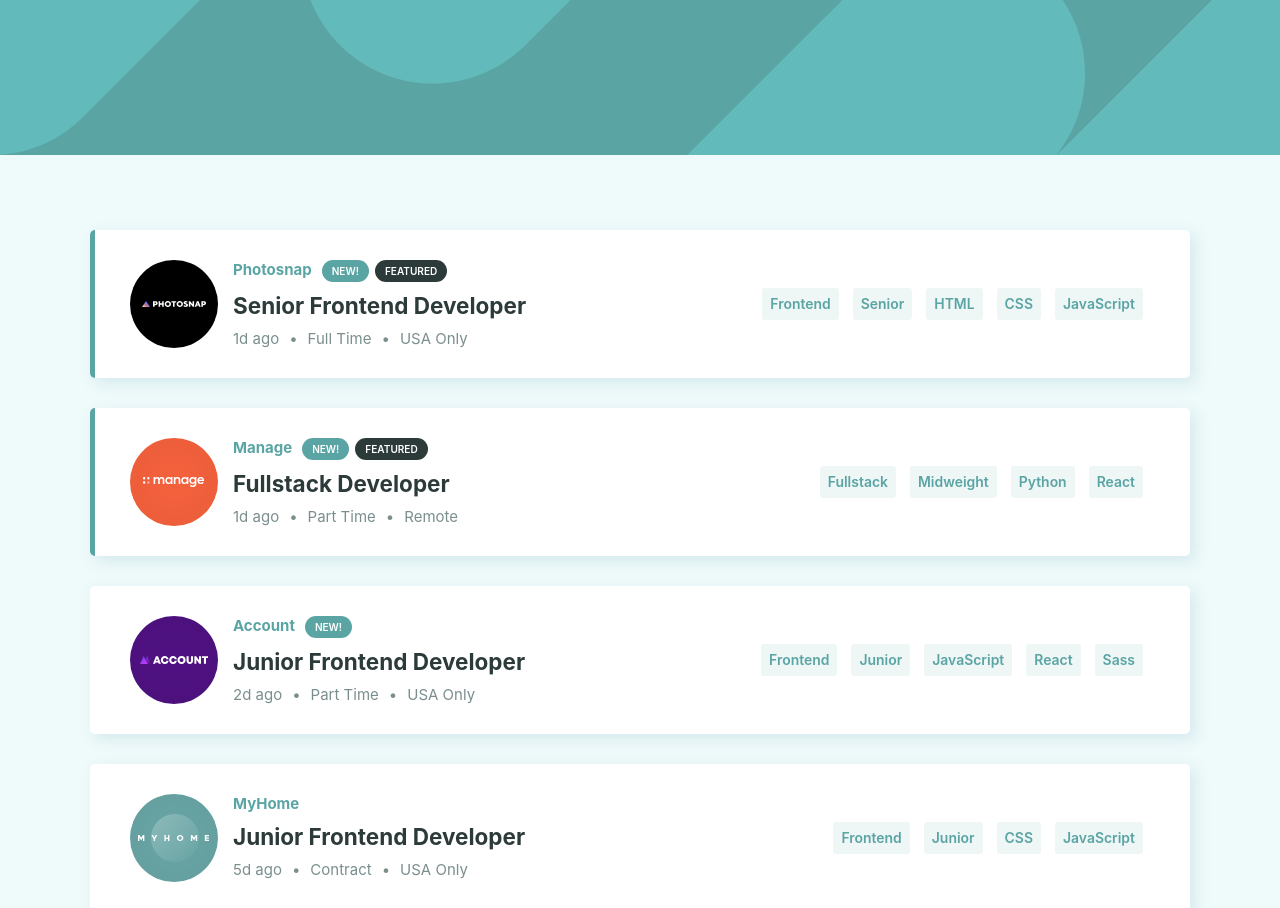
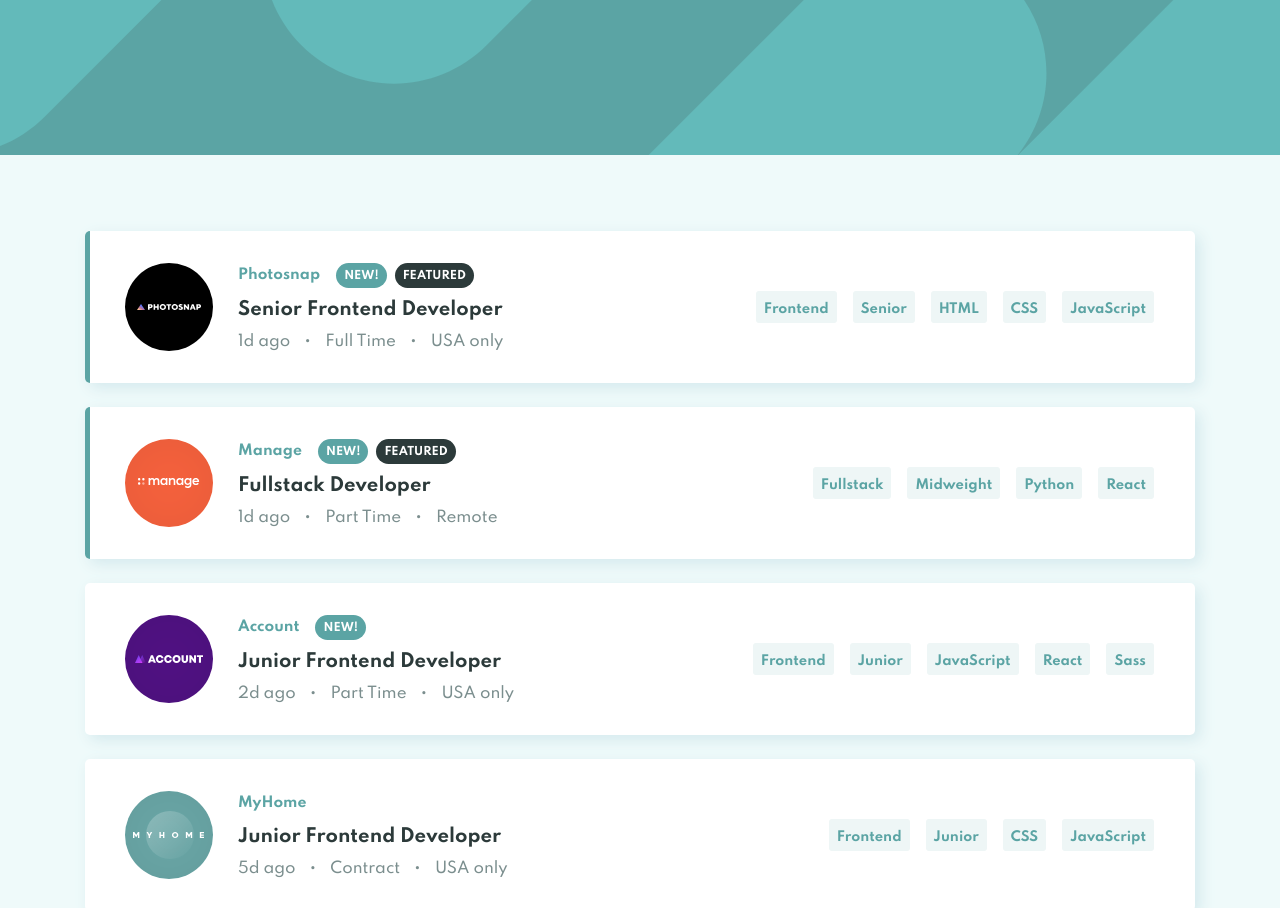
Before and after one commit to Annastrin/job-listings, a React app: page / in a window 1280 px wide. Shown: the top 908 px of the page. Built offline with nearby package versions, Linux system fonts and the light colour scheme.

Commit message:
Add pixel perfect to desktop

```diff
--- a/src/components/app/app-styles.js
+++ b/src/components/app/app-styles.js
@@ -28,7 +28,7 @@
     }
   },
   main: {
-    padding: '75px 60px'
+    padding: '76px 60px'
   },
   container: {
     position: 'relative',
--- a/src/components/card/card-styles.js
+++ b/src/components/card/card-styles.js
@@ -11,10 +11,10 @@
     position: 'relative',
     display: 'flex',
     justifyContent: 'space-between',
-    maxWidth: 1100,
-    margin: '0 auto 30px',
+    maxWidth: 1110,
+    margin: '0 auto 24px',
     borderRadius: 5,
-    padding: '30px 40px',
+    padding: '32px 40px',
     backgroundColor: `${colors.White}`,
     boxShadow: `5px 5px 15px hsl(188, 40%, 88%)`,
     animationName: '$opacity-animation',
@@ -41,12 +41,13 @@
   logo: {
     width: 88,
     height: 88,
-    marginRight: '15px'
+    marginRight: '25px'
   },
   company: {
     display: 'inline-block',
-    margin: '0 10px 0 0',
-    fontSize: '1rem'
+    margin: '0 16px 0 0',
+    fontSize: '14px',
+    lineHeight: '24px'
   },
   labels: {
     display: 'inline-block'
@@ -54,9 +55,9 @@
   label: {
     display: 'inline-block',
     borderRadius: 50,
-    margin: '0 3px',
-    padding: '5px 10px',
-    fontSize: '0.67rem',
+    margin: '0 4px',
+    padding: '7px 8px 5px 8px',
+    fontSize: '11px',
     fontWeight: 600,
     color: `${colors.White}`,
 
@@ -68,8 +69,9 @@
     }
   },
   position: {
-    margin: '10px 0',
+    margin: '12px 0',
     color: `${colors.VeryDarkGrayishCyan}`,
+    fontSize: '18px',
     cursor: 'pointer',
     transition: 'all 0.3s',
     '&:hover, &:active': {
@@ -79,7 +81,7 @@
   meta: {
     color: `${colors.DarkGrayishCyan}`,
     '& span': {
-      padding: '0 10px',
+      padding: '0 14px',
 
       '&:first-child': {
         paddingLeft: 0
@@ -90,7 +92,8 @@
     display: 'flex',
     justifyContent: 'right',
     flexWrap: 'wrap',
-    alignSelf: 'center'
+    alignSelf: 'center',
+    margin: '0 -7px'
   },
   new: {
     marginLeft: 0
--- a/src/components/header/header-styles.js
+++ b/src/components/header/header-styles.js
@@ -8,7 +8,8 @@
     backgroundColor: `${colors.Primary}`,
     backgroundImage: `url(${bgDesktop})`,
     backgroundRepeat: 'no-repeat',
-    backgroundSize: 'cover'
+    backgroundSize: 'cover',
+    backgroundPosition: 'center'
   }
 });
 
--- a/src/components/tag/tag-styles.js
+++ b/src/components/tag/tag-styles.js
@@ -10,12 +10,12 @@
     display: 'inline-block',
     height: 32,
     position: 'relative',
-    margin: 7,
-    padding: '0 8px',
+    margin: 8,
+    padding: '2px 8px 0',
     borderRadius: 3,
     backgroundColor: `${colors.FilterTablets}`,
     color: `${colors.Primary}`,
-    fontSize: '0.93rem',
+    fontSize: '13px',
     fontWeight: 600,
     lineHeight: '32px',
     cursor: 'pointer',
--- a/src/data/index.js
+++ b/src/data/index.js
@@ -10,7 +10,7 @@
     "level": "Senior",
     "postedAt": "1d ago",
     "contract": "Full Time",
-    "location": "USA Only",
+    "location": "USA only",
     "languages": ["HTML", "CSS", "JavaScript"],
     "tools": []
   },
@@ -40,7 +40,7 @@
     "level": "Junior",
     "postedAt": "2d ago",
     "contract": "Part Time",
-    "location": "USA Only",
+    "location": "USA only",
     "languages": ["JavaScript"],
     "tools": ["React", "Sass"]
   },
@@ -55,7 +55,7 @@
     "level": "Junior",
     "postedAt": "5d ago",
     "contract": "Contract",
-    "location": "USA Only",
+    "location": "USA only",
     "languages": ["CSS", "JavaScript"],
     "tools": []
   },
@@ -85,7 +85,7 @@
     "level": "Junior",
     "postedAt": "2w ago",
     "contract": "Full Time",
-    "location": "UK Only",
+    "location": "UK only",
     "languages": ["Ruby"],
     "tools": ["RoR"]
   },
@@ -115,7 +115,7 @@
     "level": "Junior",
     "postedAt": "2w ago",
     "contract": "Full Time",
-    "location": "USA Only",
+    "location": "USA only",
     "languages": ["JavaScript"],
     "tools": ["Vue", "Sass"]
   },
--- a/src/index.css
+++ b/src/index.css
@@ -1,8 +1,11 @@
+@import url('https://fonts.googleapis.com/css2?family=Spartan:wght@500;700&display=swap');
+
 body {
   margin: 0;
-  font-family: -apple-system, BlinkMacSystemFont, 'Segoe UI', 'Roboto', 'Oxygen',
+  font-family: 'Spartan', -apple-system, BlinkMacSystemFont, 'Segoe UI', 'Roboto', 'Oxygen',
     'Ubuntu', 'Cantarell', 'Fira Sans', 'Droid Sans', 'Helvetica Neue',
     sans-serif;
+  font-weight: 500;
   -webkit-font-smoothing: antialiased;
   -moz-osx-font-smoothing: grayscale;
 }
```
